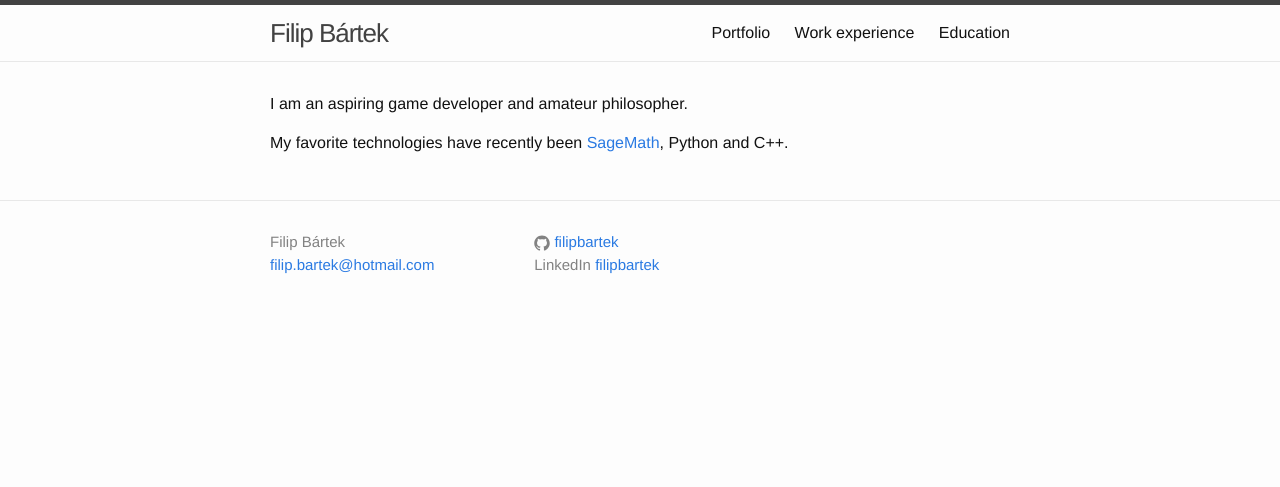
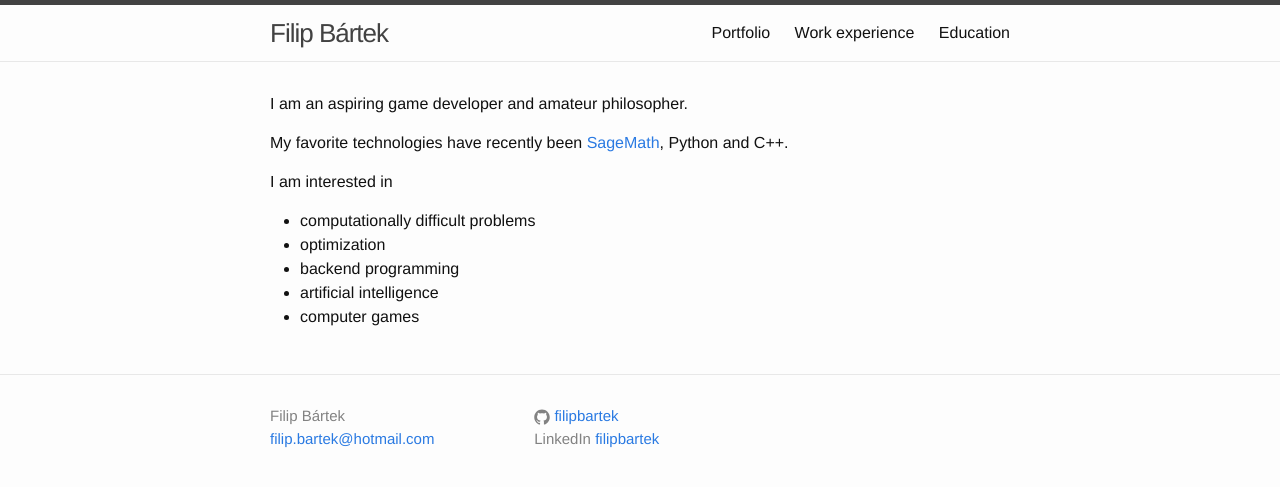
Before and after one commit to filipbartek/filipbartek.github.io, a Jekyll site: the page built from index.md, in a window 1280 px wide. Shown: the top 487 px of the page. Built offline with Jekyll 4.4.1, drawn with Linux system fonts in a browser that asks for light colours.

Commit message:
index.md: Add selected interests

```diff
--- a/index.md
+++ b/index.md
@@ -5,3 +5,11 @@ layout: default
 I am an aspiring game developer and amateur philosopher.
 
 My favorite technologies have recently been [SageMath](http://www.sagemath.org/), Python and C++.
+
+I am interested in
+
+* computationally difficult problems
+* optimization
+* backend programming
+* artificial intelligence
+* computer games
```
